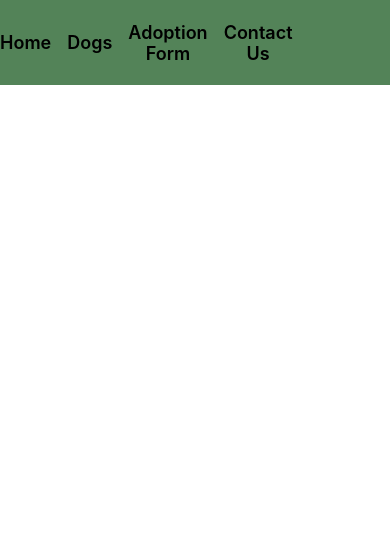
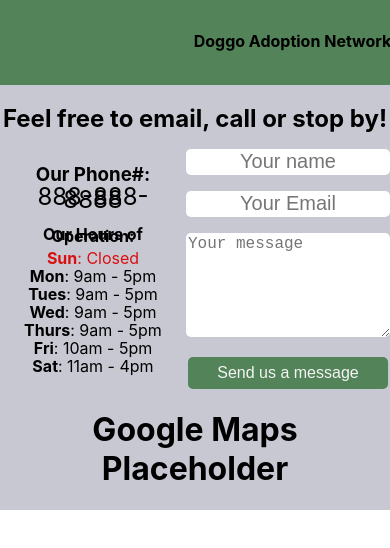
Before and after one commit to jburky15/doggo-adoption, a React (Create React App) app: page /Contact in a window 390 px wide. Shown: the top 548 px of the page. Built offline with nearby package versions, Linux system fonts and the light colour scheme.

Commit message:
Added Contact Page, made some responsive styles

```diff
--- a/src/App.js
+++ b/src/App.js
@@ -3,6 +3,7 @@ import './App.css';
 import Home from './pages/Home/Home';
 import DogAdoptions from './pages/DogAdoption/DogAdoptions';
 import { NavBar } from './components/NavBar/NavBar';
+import ContactPage from './pages/Contact/Contact';
 
 function App() {
   return (
@@ -11,6 +12,7 @@ function App() {
       <Routes>
         <Route path="/" element={<Home />} />
         <Route path="DogAdoptions" element={<DogAdoptions />} />
+        <Route path="Contact" element={<ContactPage />} />
       </Routes>
     </div>
   );
--- /dev/null
+++ b/src/components/Contact/ContactForm.css
@@ -0,0 +1,38 @@
+.nameForm {
+    width: 200px;
+    height: 1.5rem;
+    font-size: 1.25rem;
+    text-align: center;
+    border: none;
+    border-radius: 5px;
+    margin-bottom: 1rem;
+}
+
+.emailForm {
+    width: 200px;
+    height: 1.5rem;
+    font-size: 1.25rem;
+    text-align: center;
+    border: none;
+    border-radius: 5px;
+    margin-bottom: 1rem;
+}
+
+.textForm {
+    width: 200px;
+    height: 100px;
+    border: none;
+    font-size: 1rem;
+    border-radius: 5px;
+    margin-bottom: 1rem;
+}
+
+.btnForm {
+    font-size: 1rem;
+    color: rgb(244, 244, 244);
+    background: var(--accent-color);
+    width: 200px;
+    height: 2rem;
+    border: none;
+    border-radius: 5px;
+}
--- /dev/null
+++ b/src/components/Contact/ContactForm.jsx
@@ -0,0 +1,93 @@
+import React, { useState } from "react";
+import './ContactForm.css'
+
+const FORM_ENDPOINT = "https://herotofu.com/v1/12a08400-2cbb-11ee-b71d-7b8e71114ecd";
+
+const ContactForm = () => {
+    const [status, setStatus] = useState();
+    const handleSubmit = (e) => {
+      e.preventDefault();
+
+      // Anything you need to inject dynamically
+      const injectedData = {
+        DYNAMIC_DATA_EXAMPLE: 123,
+      };
+
+      const inputs = e.target.elements;
+      const data = {};
+
+      for (let i = 0; i < inputs.length; i++) {
+        if (inputs[i].name) {
+          data[inputs[i].name] = inputs[i].value;
+        }
+      }
+
+      Object.assign(data, injectedData);
+
+      fetch(FORM_ENDPOINT, {
+        method: 'POST',
+        headers: {
+          Accept: 'application/json',
+          'Content-Type': 'application/json',
+        },
+        body: JSON.stringify(data),
+      })
+        .then((response) => {
+          // It's likely a spam/bot request, so bypass it to validate via captcha
+          if (response.status === 422) {
+            Object.keys(injectedData).forEach((key) => {
+              const el = document.createElement('input');
+              el.type = 'hidden';
+              el.name = key;
+              el.value = injectedData[key];
+              e.target.appendChild(el);
+            });
+            e.target.setAttribute('target', '_blank');
+            e.target.submit();
+            throw new Error('Please finish the captcha challenge');
+          }
+          if (response.status !== 200) {
+            throw new Error(response.statusText);
+          }
+          return response.json();
+        })
+        .then(() => setStatus("We'll be in touch soon."))
+        .catch((err) => setStatus(err.toString()));
+    };
+
+    if (status) {
+      return (
+        <>
+          <div>Thank you!</div>
+          <div>{status}</div>
+        </>
+      );
+    }
+
+    return (
+      <form
+        action={FORM_ENDPOINT}
+        onSubmit={handleSubmit}
+        method="POST"
+      >
+
+        <div>
+            <input type="text" placeholder="Your name" name="name" required  className="nameForm" />
+        </div>
+
+        <div>
+            <input type="email" placeholder="Your Email" name="email" required className="emailForm" />
+        </div>
+
+        <div>
+            <textarea placeholder="Your message" name="message" required className="textForm" />
+        </div>
+
+        <div>
+            <button type="submit" className="btnForm"> Send us a message </button>
+        </div>
+    </form>
+  );
+};
+
+export default ContactForm;
--- a/src/components/NavBar/NavBar.css
+++ b/src/components/NavBar/NavBar.css
@@ -1,5 +1,5 @@
 .pageLinks {
-    background: rgb(83, 131, 88);
+    background: var(--accent-color);
     width: 100%;
     height: 85px;
     display: flex;
@@ -7,6 +7,11 @@
     z-index: 10;
     position: fixed;
     top: 0;
+}
+
+.navHeader {
+    z-index: 11;
+    margin-right: -60vw;
 }
 
 .pageLinks h1 {
@@ -39,6 +44,20 @@
     width: 100px;
 }
 
-.pageLink:active {
-    color: rgb(255, 69, 0);
+
+@media (max-width: 1080px) {
+    .navHeader {
+        font-size: .5rem;
+        margin-top: 1.25rem;
+        margin-right: -70vw;
+    }
 }
+
+@media (max-width: 768px) {
+    .navHeader {
+        margin-right: -50vw;
+    }
+    .pageLink {
+        display: none;
+    }
+}
--- a/src/components/NavBar/NavBar.jsx
+++ b/src/components/NavBar/NavBar.jsx
@@ -11,7 +11,9 @@ export const NavBar = () => {
         <Link to="/DogAdoptions" className='pageLink'>Dogs</Link>
         <Link to="/AdopionForm" className='pageLink'>Adoption Form</Link>
         <Link to="/Contact" className='pageLink'>Contact Us</Link>
-        <div className="navHeader"><h1>Doggo Adoption Network</h1></div>
+    </div>
+    <div className="navHeader">
+      <h1>Doggo Adoption Network</h1>
     </div>
     </>
   )
--- a/src/index.css
+++ b/src/index.css
@@ -1,3 +1,7 @@
+:root {
+  --accent-color: rgb(83, 131, 88);
+}
+
 body {
   margin: 0;
   font-family: -apple-system, BlinkMacSystemFont, 'Segoe UI', 'Roboto', 'Oxygen',
--- a/src/pages/Contact/Contact.css
+++ b/src/pages/Contact/Contact.css
@@ -0,0 +1,52 @@
+.contactHeader {
+    margin-top: 10vh;
+}
+
+.contactWrapper {
+    display: grid;
+    grid-template-columns: 1fr 1fr;
+}
+
+.hoursOfOperation {
+    line-height: .125;
+    margin: auto 2rem 2rem auto;
+}
+
+.phoneNumber {
+    margin: 1rem;
+    padding-bottom: 1rem;
+    font-size: 1.5rem;
+}
+
+.hoursHeader {
+    margin-bottom: 2rem;
+}
+
+.hoursOfOperation span {
+    font-weight: 700;
+}
+
+.closedDay {
+    color: rgb(216, 16, 16);
+}
+
+.mapWrapper {
+    display: flex;
+    flex-direction: column;
+}
+
+@media (max-width: 768px) {
+    .contactHeader {
+        margin-top: 5vh;
+        font-size: 1.5rem;
+    }
+
+    .hoursOfOperation {
+        margin: auto 1rem;
+    }
+
+    .hoursHeader {
+        font-size: 1rem;
+        margin-bottom: 1.25rem;
+    }
+}
--- a/src/pages/Contact/Contact.jsx
+++ b/src/pages/Contact/Contact.jsx
@@ -0,0 +1,32 @@
+import React from 'react'
+import ContactForm from '../../components/Contact/ContactForm';
+import './Contact.css'
+
+const ContactPage = () => {
+  return (
+    <>
+        <h1 className='contactHeader'>Feel free to email, call or stop by!</h1>
+
+        <div className="contactWrapper">
+            <div className='hoursOfOperation'>
+                <h3 className='phoneNumberHeader'>Our Phone#:</h3>
+                <p className='phoneNumber'>888-888-8888</p>
+                <h3 className='hoursHeader'>Our Hours of Operation:</h3>
+                <p className='closedDay'><span>Sun</span>: Closed</p>
+                <p><span>Mon</span>: 9am - 5pm</p>
+                <p><span>Tues</span>: 9am - 5pm</p>
+                <p><span>Wed</span>: 9am - 5pm</p>
+                <p><span>Thurs</span>: 9am - 5pm</p>
+                <p><span>Fri</span>: 10am - 5pm</p>
+                <p><span>Sat</span>: 11am - 4pm</p>
+            </div>
+            <ContactForm />
+        </div>
+        <div className="mapWrapper">
+                <h1>Google Maps Placeholder</h1>
+        </div>
+    </>
+  )
+}
+
+export default ContactPage;
```
